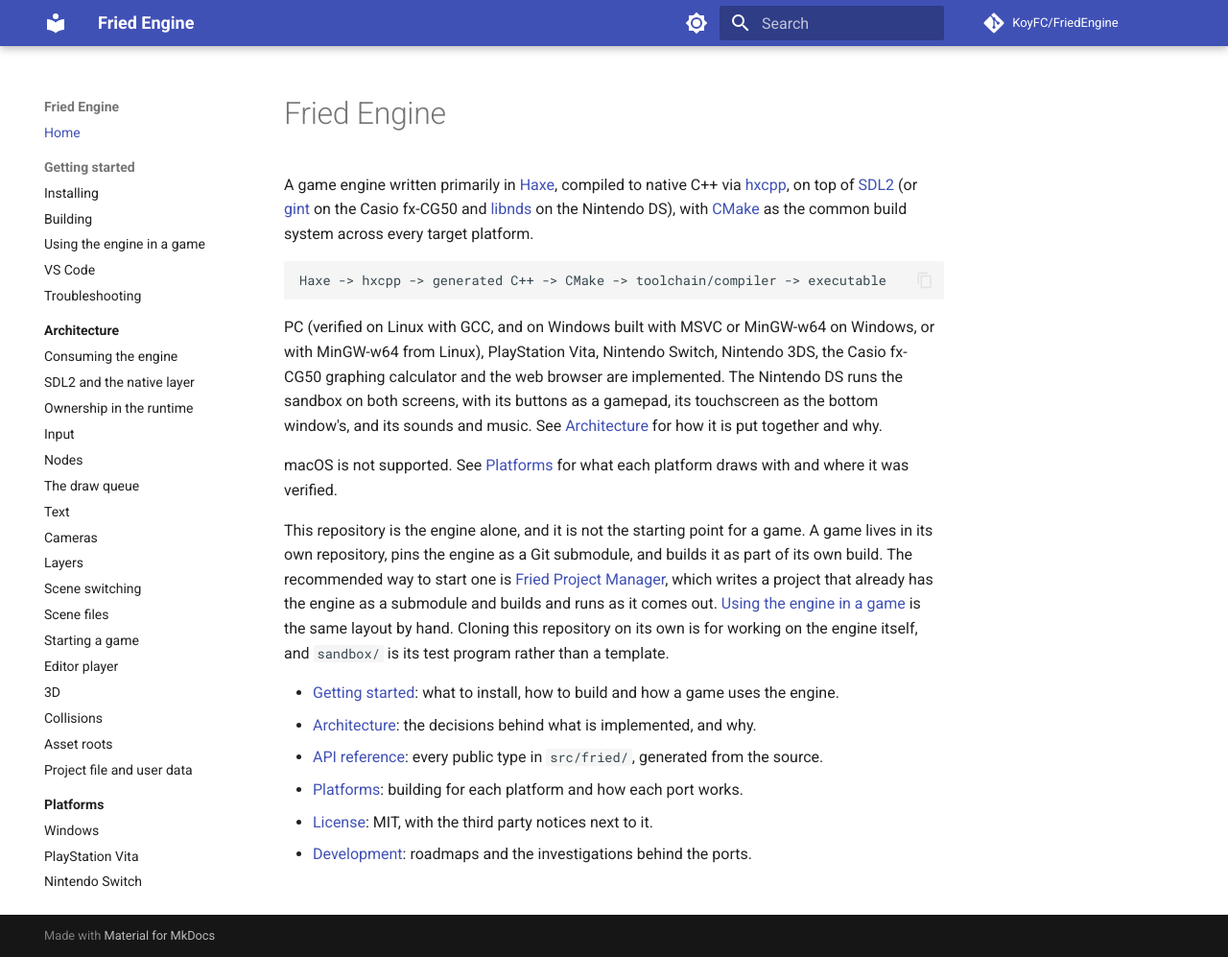
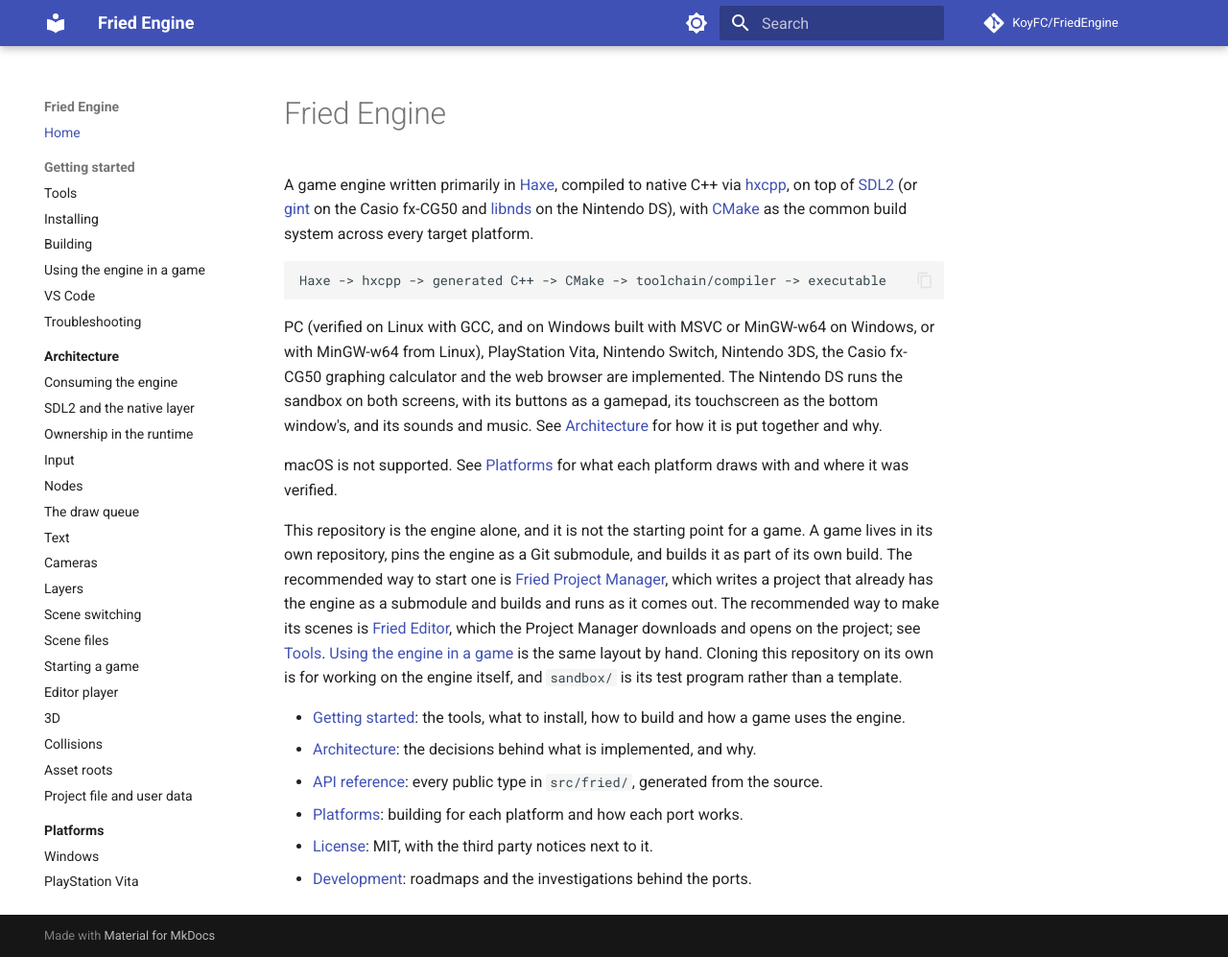
Before and after one commit to KoyFC/FriedEngine, an MkDocs documentation site: the page built from docs/index.md, in a window 1280 px wide and 997 px high. Shown: the whole window at 96% size. Built offline with MkDocs 1.6.1 and Material for MkDocs 9.7.7, drawn with Linux system fonts in a browser that asks for light colours; comment, search, counter and statistics services are not loaded.

Commit message:
Document the Project Manager and the Editor

```diff
--- a/docs/index.md
+++ b/docs/index.md
@@ -10,9 +10,9 @@ PC (verified on Linux with GCC, and on Windows built with MSVC or MinGW-w64 on W
 
 macOS is not supported. See [Platforms](platforms/index.md) for what each platform draws with and where it was verified.
 
-This repository is the engine alone, and it is not the starting point for a game. A game lives in its own repository, pins the engine as a Git submodule, and builds it as part of its own build. The recommended way to start one is [Fried Project Manager](https://github.com/KoyFC/FriedProjectManager), which writes a project that already has the engine as a submodule and builds and runs as it comes out. [Using the engine in a game](getting-started/using-in-a-game.md) is the same layout by hand. Cloning this repository on its own is for working on the engine itself, and `sandbox/` is its test program rather than a template.
+This repository is the engine alone, and it is not the starting point for a game. A game lives in its own repository, pins the engine as a Git submodule, and builds it as part of its own build. The recommended way to start one is [Fried Project Manager](https://github.com/KoyFC/FriedProjectManager), which writes a project that already has the engine as a submodule and builds and runs as it comes out. The recommended way to make its scenes is [Fried Editor](https://github.com/KoyFC/FriedEditor), which the Project Manager downloads and opens on the project; see [Tools](getting-started/tools.md). [Using the engine in a game](getting-started/using-in-a-game.md) is the same layout by hand. Cloning this repository on its own is for working on the engine itself, and `sandbox/` is its test program rather than a template.
 
-- [Getting started](getting-started/installing.md): what to install, how to build and how a game uses the engine.
+- [Getting started](getting-started/tools.md): the tools, what to install, how to build and how a game uses the engine.
 - [Architecture](architecture/index.md): the decisions behind what is implemented, and why.
 - [API reference](https://koyfc.github.io/FriedEngine/api/): every public type in `src/fried/`, generated from the source.
 - [Platforms](platforms/index.md): building for each platform and how each port works.
--- a/mkdocs.yml
+++ b/mkdocs.yml
@@ -33,6 +33,7 @@ markdown_extensions:
 nav:
   - Home: index.md
   - Getting started:
+      - getting-started/tools.md
       - getting-started/installing.md
       - getting-started/building.md
       - getting-started/using-in-a-game.md
```
Also changed, not shown: README.md (+1 -1 lines), docs/architecture/consuming.md (+1 -1 lines), docs/getting-started/tools.md (added, +28 -0 lines), docs/getting-started/using-in-a-game.md (+1 -1 lines).
